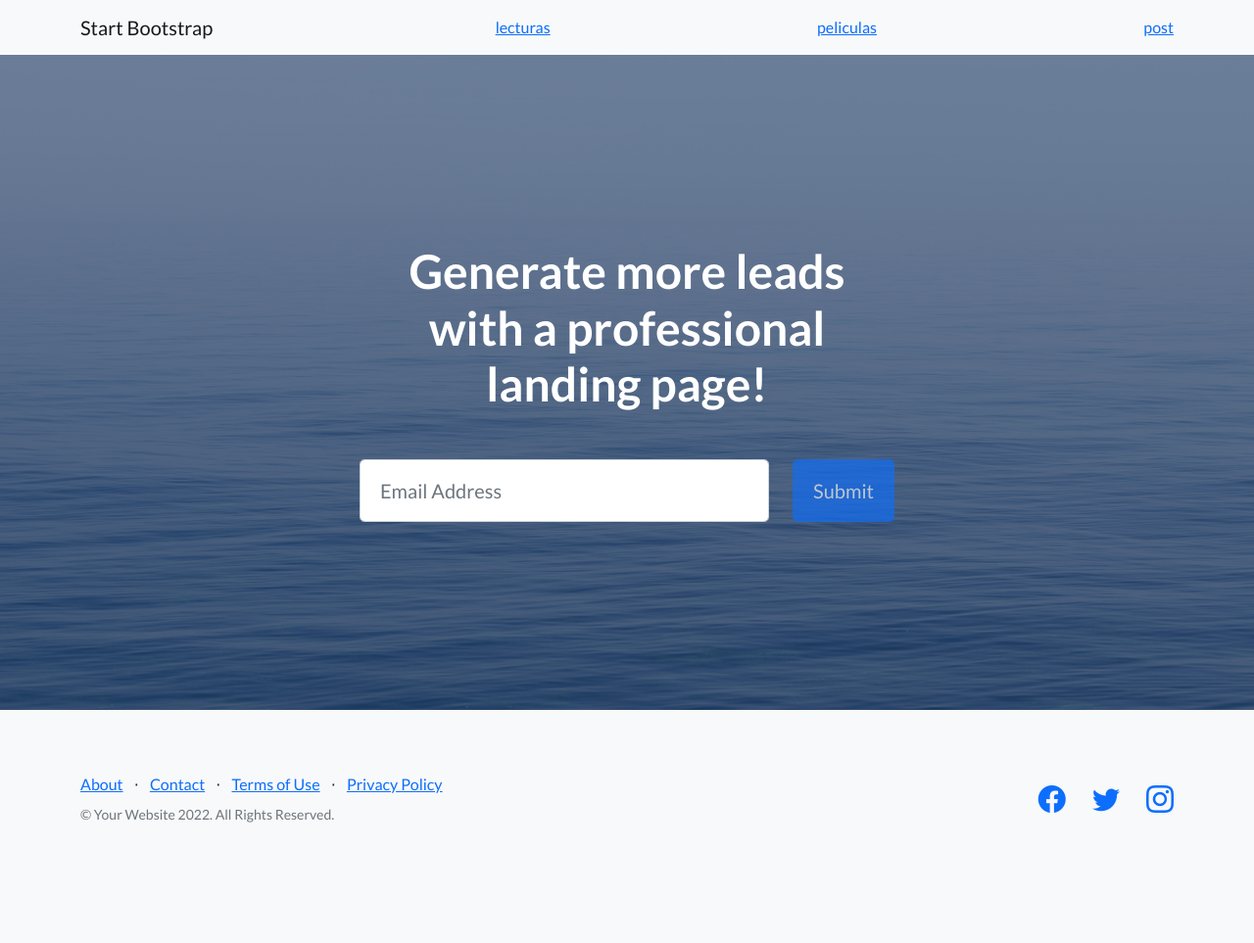
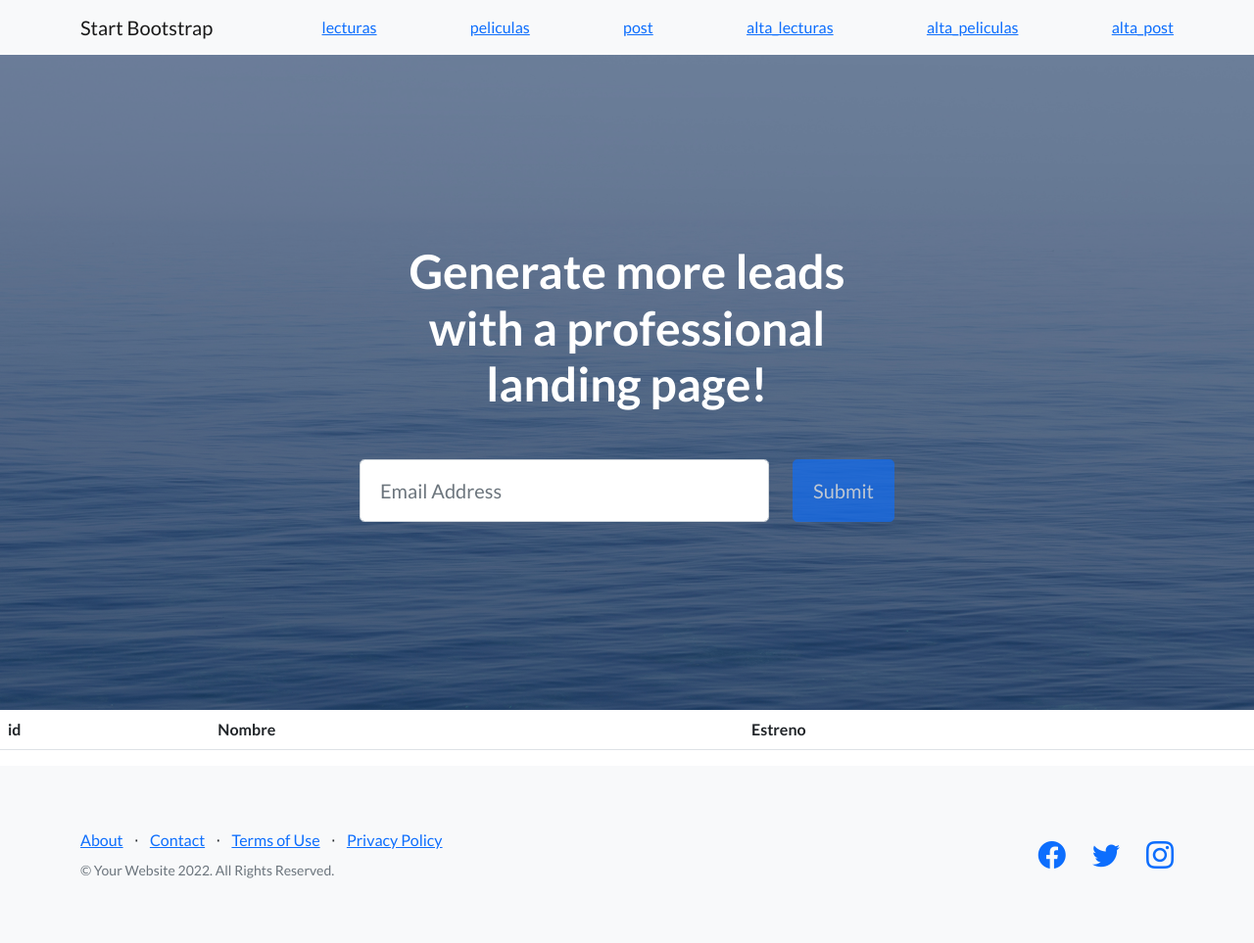
Before and after one commit to AgustinaTamborindegui/repo_dos, a Django app: page /app_uno/peliculas in a window 1280 px wide. Shown: the whole page at 98% size. Before the commit the page ends 840 px from the top, so only its background shows below. Run offline with Django 4.2, Linux system fonts and the light colour scheme; lists and menus that the app fills with data are empty; some libraries are stand-ins or nearby versions.

Commit message:
segundo commit

```diff
--- a/app_uno/templates/index.html
+++ b/app_uno/templates/index.html
@@ -24,6 +24,9 @@
                 <a class="" href="{% url 'lecturas' %}">lecturas</a>
                 <a class="" href="{% url 'peliculas' %}">peliculas</a>
                 <a class="" href="{% url 'post' %}">post</a>
+                <a class="" href="{% url 'alta_lecturas' %}">alta_lecturas</a>
+                <a class="" href="{% url 'alta_peliculas' %}">alta_peliculas</a>
+                <a class="" href="{% url 'alta_post' %}">alta_post</a>
             </div>
         </nav>
         <!-- Masthead-->
--- a/app_uno/templates/lecturas.html
+++ b/app_uno/templates/lecturas.html
@@ -5,7 +5,8 @@
 
 {% block contenido %}
 
-    {% for n in libros %}
+
+    {% for n in libro %}
         <p>{{n.nombre}}</p>
     {% endfor %}
 
@@ -18,7 +19,7 @@
           </tr>
         </thead>
         <tbody>
-            {% for n in libros %}
+            {% for n in libro %}
             <tr>
                 <th scope="row">{{n.id}}</th>
                 <td>{{n.nombre}}</td>
--- a/app_uno/templates/peliculas.html
+++ b/app_uno/templates/peliculas.html
@@ -5,10 +5,30 @@
 
 {% block contenido %}
 
-<main>
 
+    {% for n in pelicula %}
+        <p>{{n.nombre}}</p>
+    {% endfor %}
 
-</main>
+    <table class="table">
+        <thead>
+          <tr>
+            <th scope="col">id</th>
+            <th scope="col">Nombre</th>
+            <th scope="col">Estreno</th>
+          </tr>
+        </thead>
+        <tbody>
+            {% for n in pelicula %}
+            <tr>
+                <th scope="row">{{n.id}}</th>
+                <td>{{n.nombre}}</td>
+                <td>{{n.año_estreno}}</td>
 
+            </tr>
+            {% endfor %}
+
+        </tbody>
+      </table>
 
 {% endblock %}
--- a/app_uno/urls.py
+++ b/app_uno/urls.py
@@ -7,9 +7,9 @@ urlpatterns = [
     path("lecturas", views.lecturas, name="lecturas"),
     path("peliculas", views.peliculas, name="peliculas"),
     path("post", views.post, name="post"),
-    path("alta_lecturas", views.alta_lecturas),
-    path("alta_peliculas", views.alta_peliculas),
-    path("alta_post", views.alta_post),
+    path("alta_lecturas", views.alta_lecturas, name="alta_lecturas"),
+    path("alta_peliculas", views.alta_peliculas, name="alta_peliculas"),
+    path("alta_post", views.alta_post, name="alta_post"),
     path("buscar_libro", views.buscar_libro ),
     path("buscar", views.buscar)
 
```
